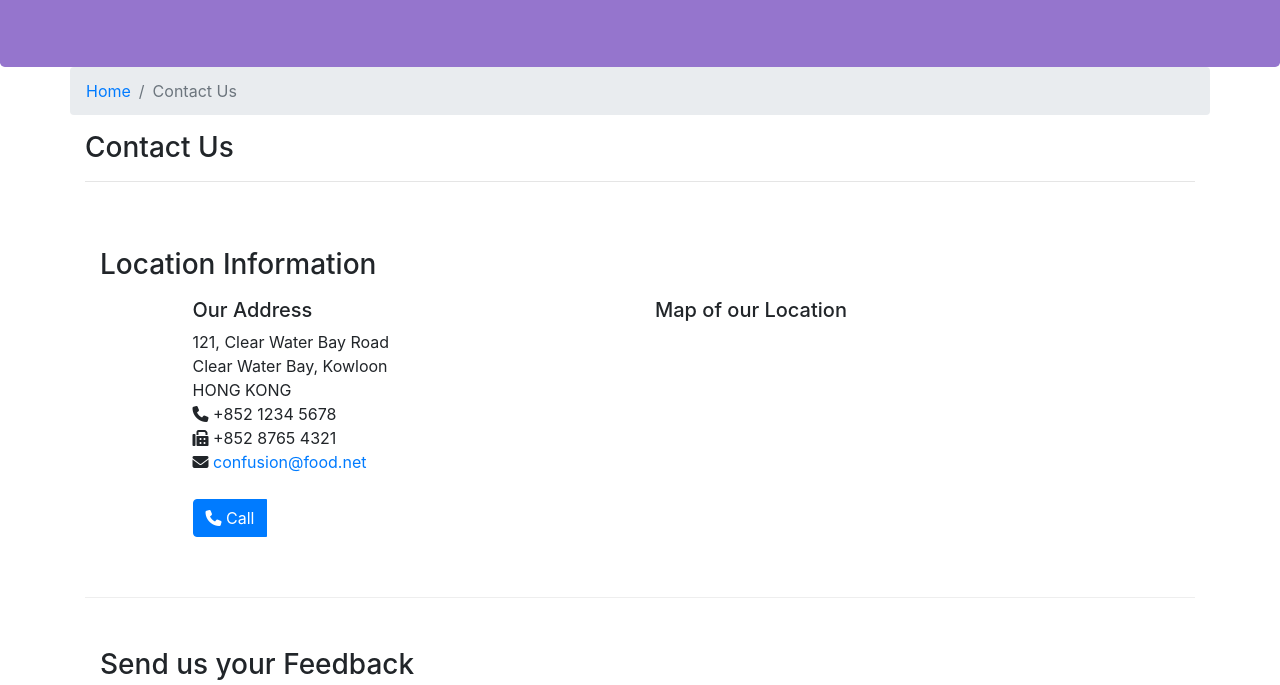
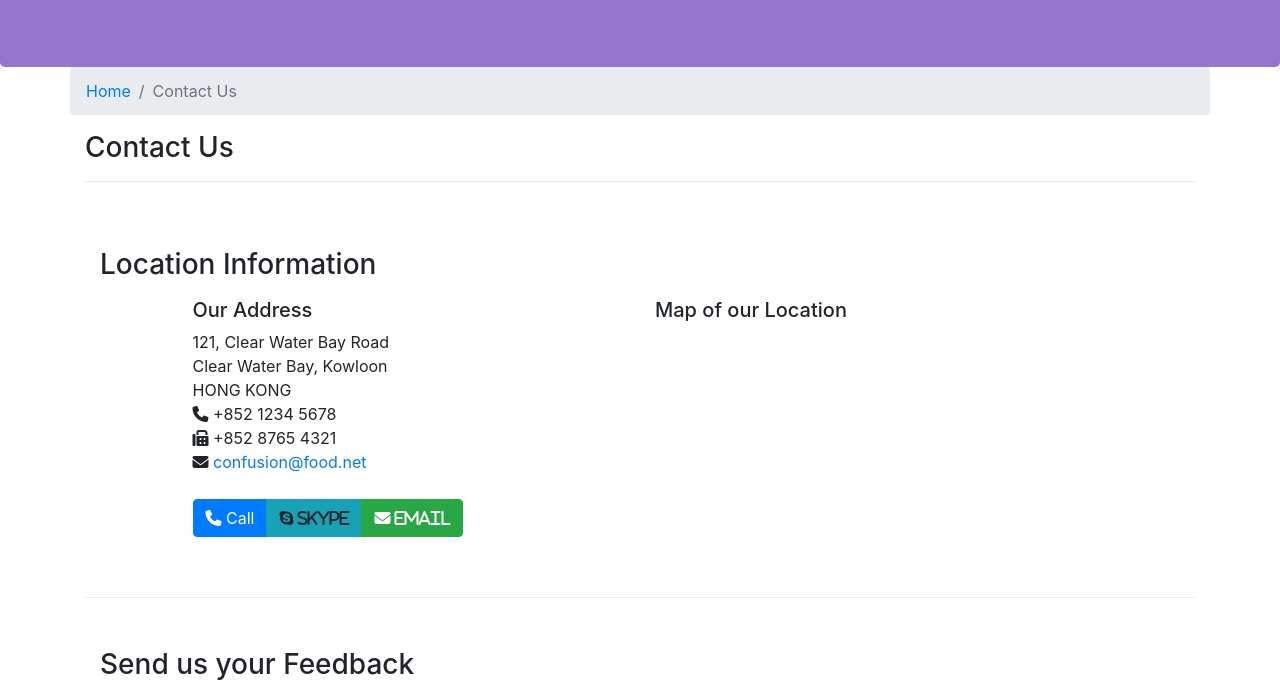
Before and after one commit to ayushkumar-25/web-dev-coursera, a website: page conFusion/contactus.html in a window 1280 px wide. Shown: the part 267-952 px from the top of the page. Drawn offline with nearby package versions, Linux system fonts and the light colour scheme.

Commit message:
Update contactus.html

```diff
--- a/conFusion/contactus.html
+++ b/conFusion/contactus.html
@@ -81,8 +81,8 @@
             <div class="col-12 col-sm-11 offset-sm-1">
                 <div class="btn-group" role="group">
                     <a role="button" class="btn btn-primary" href="tel:+85212345678"><i class="fa fa-phone"></i> Call</a>
-                    <a role="button" class="btn"></a>
-                    <a role="button" class="btn"></a>
+                    <a role="button" class="btn btn-info"><i class="fa fa-skype"> Skype</i> </a>
+                    <a role="button" class="btn btn-success" href="mailto:confusion@food.net"><i class="fa fa-envelope"> Email</i> </a>
                 </div>
             </div>
         </div>
```
